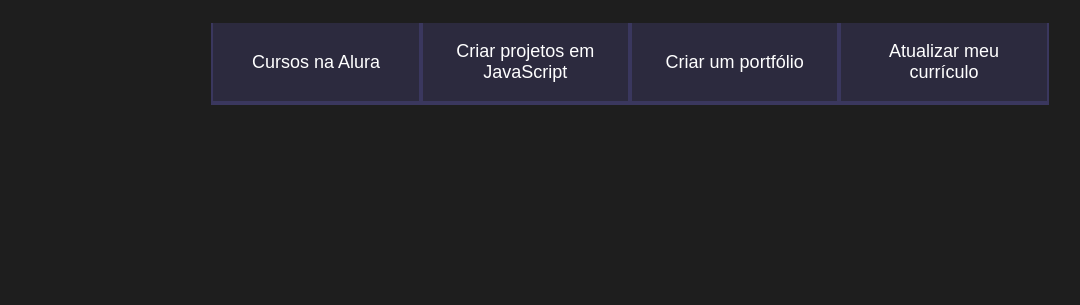
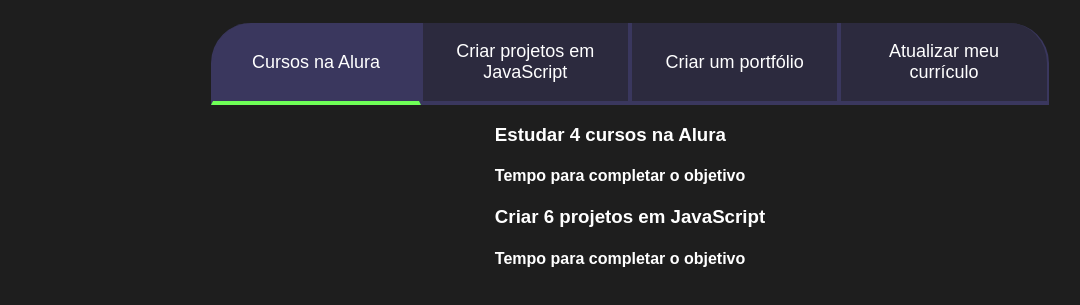
Before and after one commit to deisyh/projeto_de_vida, a plain HTML site: page index.html in a window 1280 px wide. Both pictures are taken after a click on the button "Cursos na Alura". Shown: the part 75-380 px from the top of the page, without its empty margins (10-1090 px from the left). Drawn offline with Linux system fonts and the light colour scheme.

Commit message:
Add files via upload

```diff
--- a/index.html
+++ b/index.html
@@ -1,20 +1,31 @@
 <!DOCTYPE html>
 <html lang="pt-br">
 <head>
-  <meta charset="UTF-8">
-  <meta name="viewport" content="width=device-width, initial-scale=1.0">
-  <title>Meus objetivos do ano</title>
-  <link rel="stylesheet" href="style.css">
+   <meta charset="UTF-8">
+   <meta name="viewport" content="width=device-width, initial-scale=1.0">
+   <title>Meus objetivos do ano</title>
+   <link rel="stylesheet" href="style.css">
 </head>
 <body>
      <section class="conteudo-principal">
             <h2 class="titulo-principal">Meus Objetivos do ano<span>_</span></h2>
             <div class="botoes">
-                <button class="botao">Cursos na Alura</button>
+                <button class="botao ativo">Cursos na Alura</button>
                 <button class="botao">Criar projetos em JavaScript</button>
                 <button class="botao">Criar um portfólio</button>
                 <button class="botao">Atualizar meu currículo</button>
             </div>
-        </section>
+            <div class="abas-textos">
+                <div class="aba-conteudo">
+                    <h3 class="aba-conteudo-titulo-principal">Estudar 4 cursos na Alura</h3>
+                    <h4 class="aba-conteudo-titulo-secundario">Tempo para completar o objetivo</h4>
+                </div>
+                <div class="aba-conteudo">
+                    <h3 class="aba-conteudo-titulo-principal">Criar 6 projetos em JavaScript</h3>
+                    <h4 class="aba-conteudo-titulo-secundario">Tempo para completar o objetivo</h4>
+                </div>
+            </div>
+     </section>
+     <script src="main.js"></script>
 </body>
 </html>
--- /dev/null
+++ b/main.js
@@ -0,0 +1,12 @@
+const botoes = document.querySelectorAll(".botao");
+
+for(let i=0;i <botoes.length;i++){
+    botoes[i].onclick = function(){
+
+        for(let j=0;j<botoes.length;j++){
+            botoes[j].classList.remove("ativo");
+        }
+
+        botoes[i].classList.add("ativo");
+    }
+}
--- a/style.css
+++ b/style.css
@@ -36,6 +36,7 @@ body{
     color: var(--verde);
 }
 
+
 .botao{
     font-family: "Crakra Petch", sans-serif;
     background-color: var(--botao-inativo);
@@ -52,12 +53,31 @@ body{
     border-top: none;
 }
 
+.botao:first-child {
+    border-radius: 40px 40px 0 0;
+}
+
 .botoes {
     display: block;
 }
+
+.ativo{
+    background-color: var(--botao-ativo);
+    border-bottom: 4px solid var(--verde);
+}
+
+
+
+
 @media screen and (min-width: 768px) {
     .botoes {
         display: flex;
     }
 
+    .botao:first-child {
+        border-radius: 40px 0 0 0;
+    }
+    .botao:last-child {
+        border-radius: 0 40px 0 0;
+    }
 }
```
